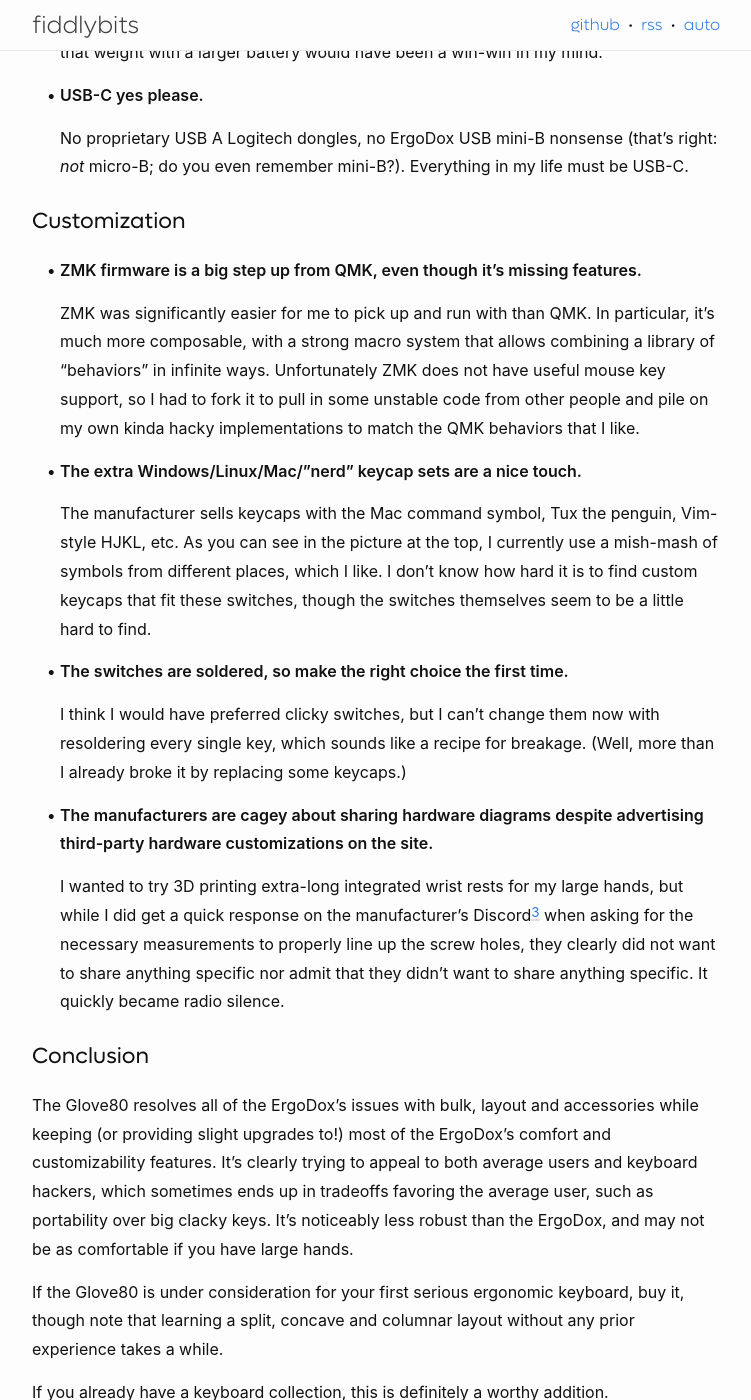
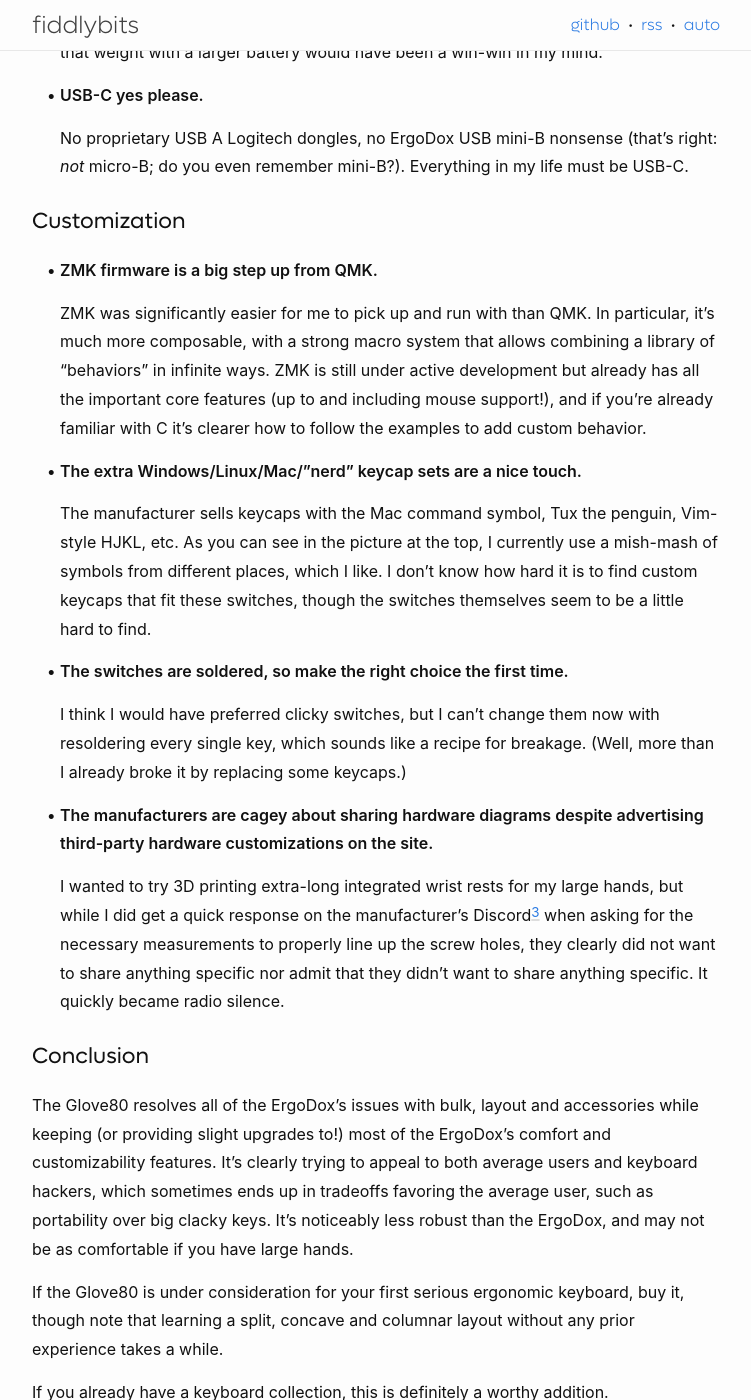
Before and after one commit to seansfkelley/seansfkelley.github.io, a Jekyll site: the page built from _posts/2024-05-26-glove80.md, in a window 1280 px wide and 1400 px high, scrolled down 4394 px. Shown: the whole window, without its empty margins (264-1015 px from the left). Built offline with Jekyll 4.4.1, drawn with Linux system fonts in a browser that asks for light colours; some of the changed text lies outside the part shown.

Commit message:
Update Glove 80 review because mouse keys.

```diff
--- a/_posts/2024-05-26-glove80.md
+++ b/_posts/2024-05-26-glove80.md
@@ -101,9 +102,9 @@
 
 ### Customization
 
-- **ZMK firmware is a big step up from QMK, even though it's missing features.**
+- **ZMK firmware is a big step up from QMK.**
 
-  ZMK was significantly easier for me to pick up and run with than QMK. In particular, it's much more composable, with a strong macro system that allows combining a library of "behaviors" in infinite ways. Unfortunately ZMK does not have useful mouse key support, so I had to fork it to pull in some unstable code from other people and pile on my own kinda hacky implementations to match the QMK behaviors that I like.
+  ZMK was significantly easier for me to pick up and run with than QMK. In particular, it's much more composable, with a strong macro system that allows combining a library of "behaviors" in infinite ways. ZMK is still under active development but already has all the important core features (up to and including mouse support!), and if you're already familiar with C it's clearer how to follow the examples to add custom behavior.
 
 - **The extra Windows/Linux/Mac/"nerd" keycap sets are a nice touch.**
 
```
Also changed, not shown: other parts of _posts/2024-05-26-glove80.md (+5 -0 lines).
